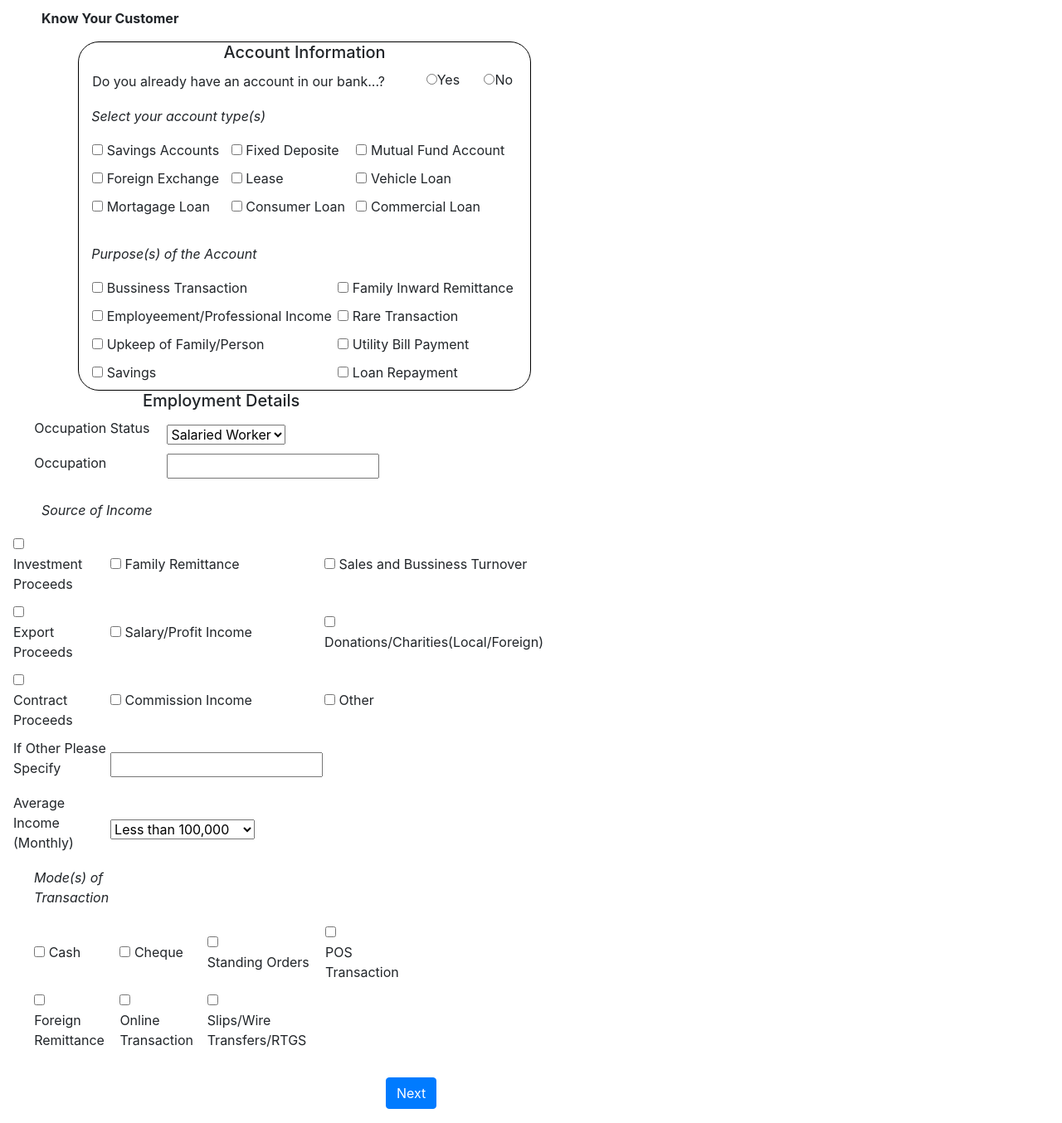
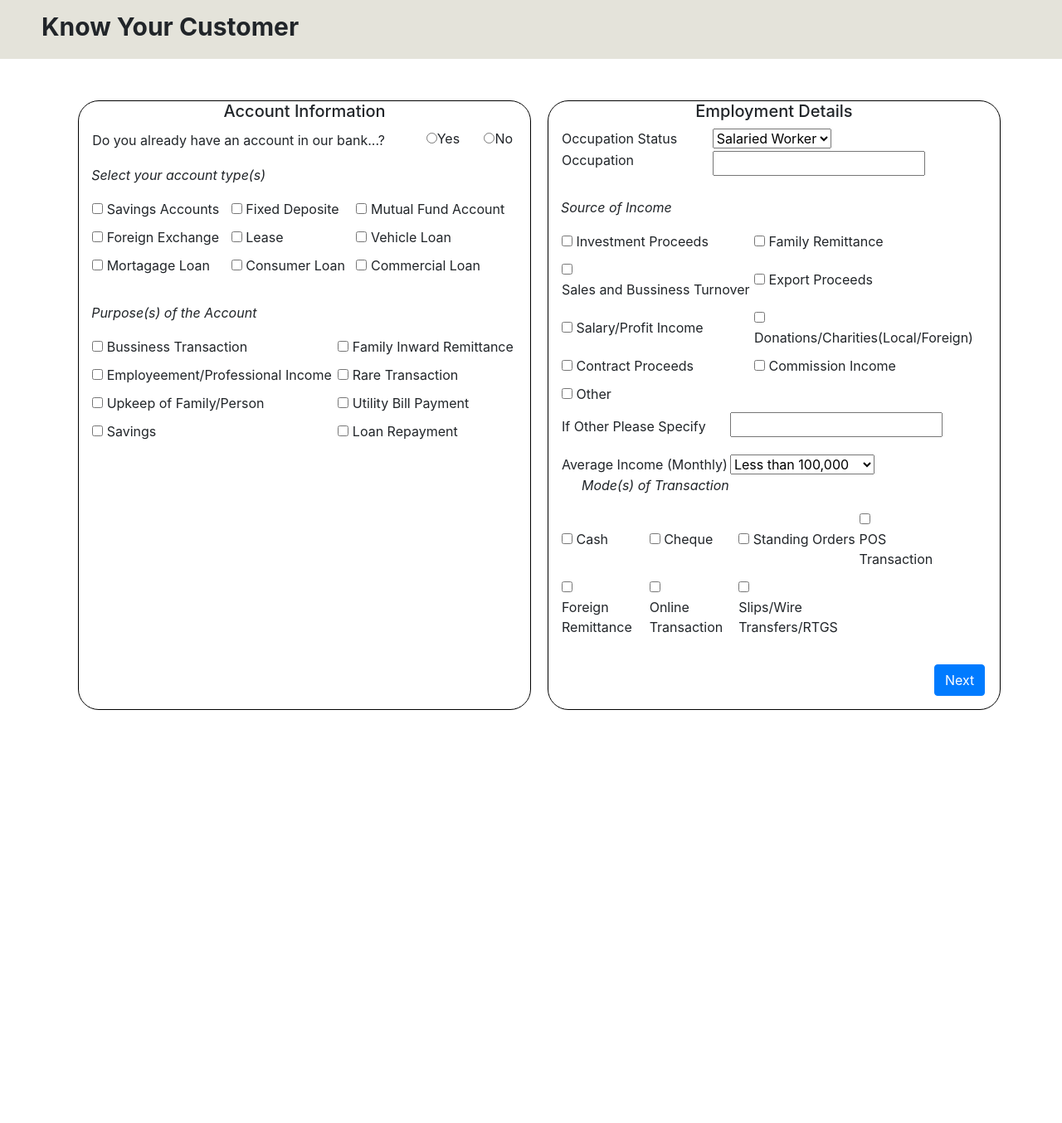
Before and after one commit to Dinithikw/TeamMicro, a Django app: template kyc_django/kyc_django/kyc/templates/kyc/(2nd)AccEmp.html in a window 1280 px wide. Shown: the whole page at 83% size. After the commit the page ends 856 px from the top, so only its background shows below. Run offline with Django 3.2, Linux system fonts and the light colour scheme; the template is opened without the code that fills it, so the values that code supplies are empty; some libraries are stand-ins or nearby versions.

Commit message:
Update (2nd)AccEmp.html

```diff
--- a/kyc_django/kyc_django/kyc/templates/kyc/(2nd)AccEmp.html
+++ b/kyc_django/kyc_django/kyc/templates/kyc/(2nd)AccEmp.html
@@ -78,9 +78,20 @@
       .account_info{
         border:1px solid #000;
         border-radius: 25px;
+        margin-right:10px;
       }
       .check{
         padding-left:30px;
+      }
+      .title{
+        margin-bottom: 50px;
+        font-size: 30px;
+        background-color: #E4E3DA;
+      }
+      .contact_info{
+        border:1px solid #000;
+        border-radius: 25px;
+        margin-left:10px;
       }
     </style>
 </head>
@@ -201,20 +212,14 @@
                         <label for = "c3">Loan Repayment</label>
                       </td>
                     </tr>
-
                 </table>
-
             </div>
-        </div>
-
-
           <div class="col-md-5 contact_info">
               <center><h5>Employment Details</h5></center>
-
-              <center><table class="contact" width="90%"></center>
+              <table class="contact" width="100%">
                 <tr>
                   <td>
-                    <p class = "Occstatus">Occupation Status</h2>
+                  Occupation Status
                   </td>
                   <td>
                     <select name="Occutation_Status" id="Occutation_Status">
@@ -225,14 +230,11 @@
                       <option value="Student">Student</option>
                     </select>
                   </td>
-
               </tr>
               <tr>
                 <td>
                   <label>Occupation</label>
                 </td>
-
-
                 <td>
                   <input type="text" name="Occupation">
                 </td>
@@ -240,13 +242,9 @@
               </table>
               <br>
 
-              <tr>
-                <td>
-                  <p style="text-align: left; padding-left: 35px;"><i>Source of Income</i></p>
-                </td>
-              </tr>
+              <p><i>Source of Income</i></p>
 
-              <table class="contact" width="90%">
+              <table class="contact" width="100%">
                 <tr>
                   <td>
                     <input type = "checkbox" id = "c1">
@@ -255,18 +253,17 @@
                   <td>
                     <input type = "checkbox" id = "c2">
                     <label for = "c2">Family Remittance</label>
-                  </td>
+                  </td></tr><tr>
                   <td>
                     <input type = "checkbox" id = "c3">
                     <label for = "c1">Sales and Bussiness Turnover</label>
                   </td>
-                </tr>
-
-                <tr>
                   <td>
                     <input type = "checkbox" id = "c4">
                     <label for = "c4">Export Proceeds</label>
                   </td>
+                </tr>
+                <tr>
                   <td>
                     <input type = "checkbox" id = "c5">
                     <label for = "c7">Salary/Profit Income</label>
@@ -286,24 +283,28 @@
                     <input type = "checkbox" id = "c8">
                     <label for = "c3">Commission Income</label>
                   </td>
+                </tr>
+                <tr>
                   <td>
                     <input type = "checkbox" id = "c9">
                     <label for = "c9">Other</label>
                   </td>
+                  <td></td>
                 </tr>
-
+              </table>
+              <table width="90%">
                 <tr>
                   <td>
                     <p>If Other Please Specify</p>
                   </td>
-                  <td>
+                  <td style="padding-bottom:20px;">
                     <input type="text" name="Other_Income">
                   </td>
                 </tr>
 
                 <tr>
                   <td>
-                      <p class = "Income">Average Income (Monthly)</p>
+                    Average Income (Monthly)
                   </td>
                   <td>
                     <select name="Average_Income" id="Average_Income">
@@ -314,6 +315,7 @@
                     </select>
                   </td>
                 </tr>
+              </table>
 
                 <tr>
                   <td>
```
Lines whose indentation alone changed are shown as unchanged.
